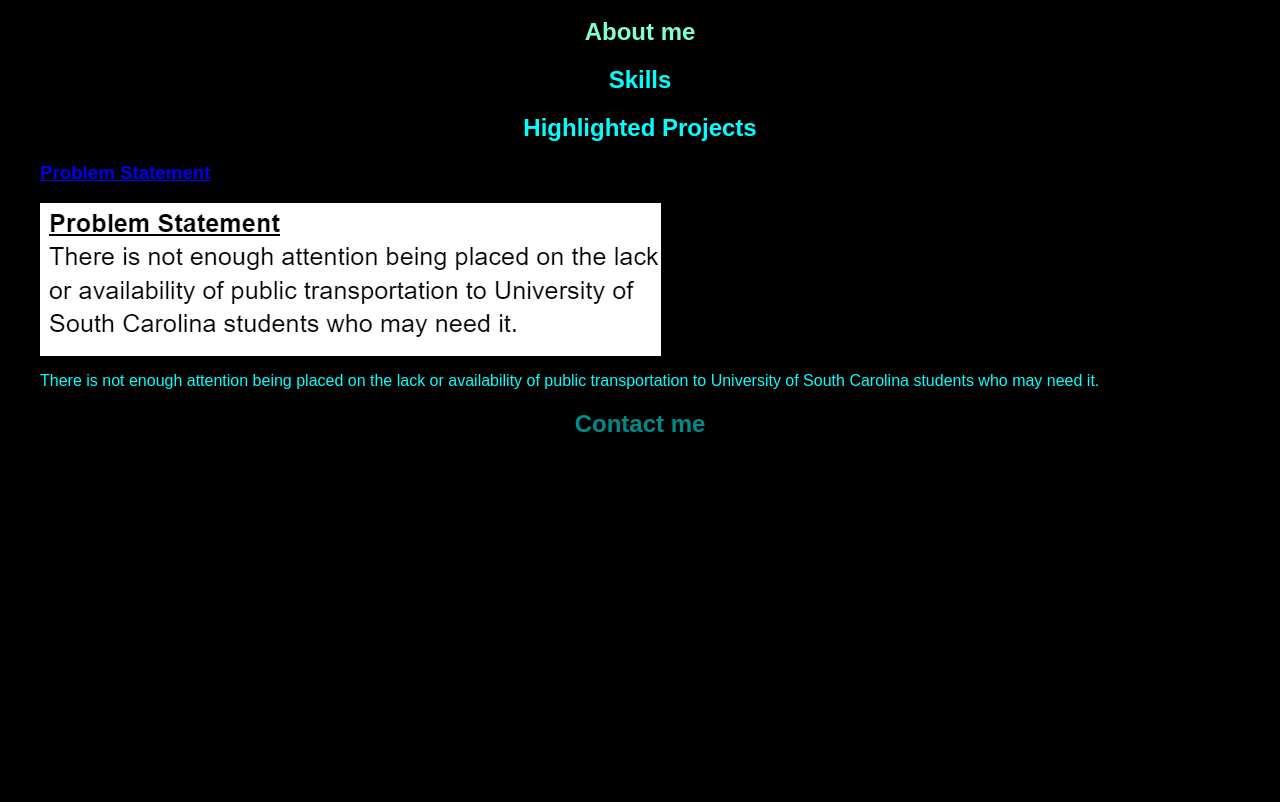
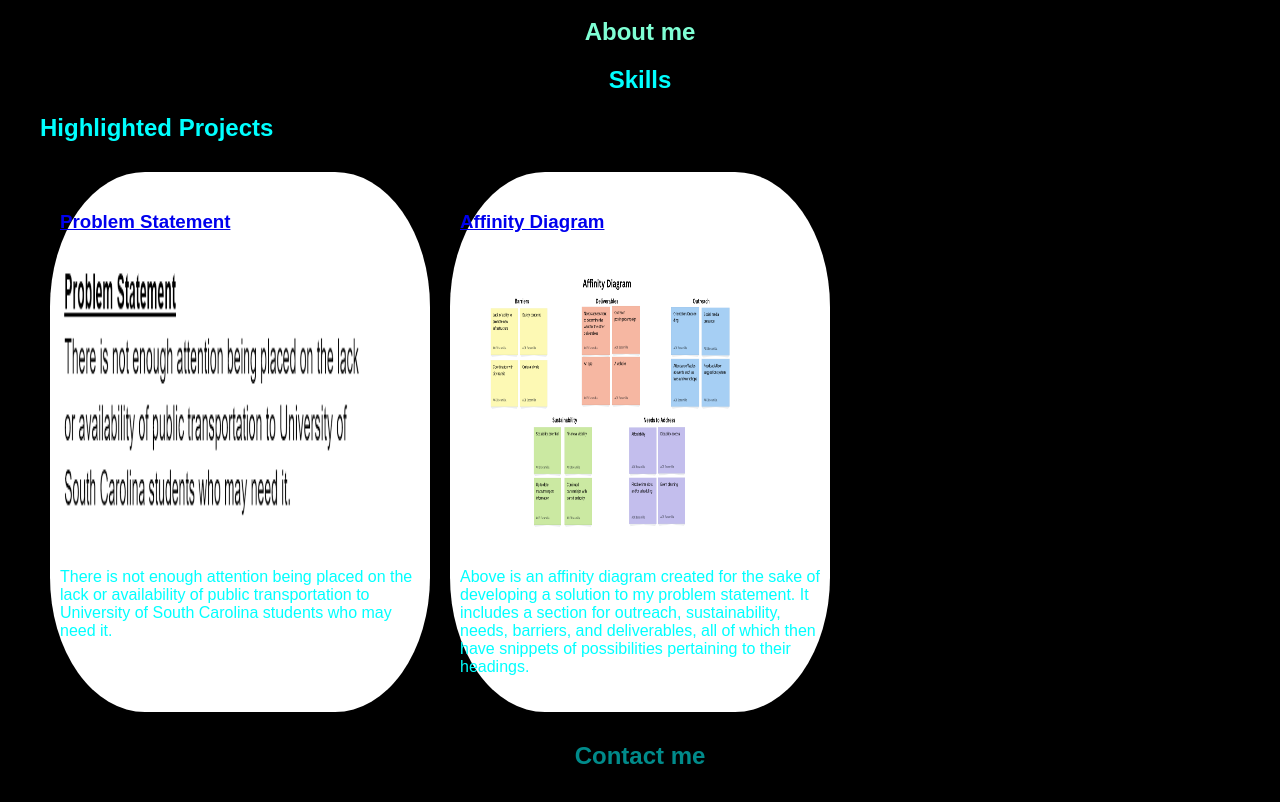
Before and after one commit to AydinEscamilla/AydinEscamilla.github.io, a plain HTML site: page index.html in a window 1280 px wide. Shown: the part 80-882 px from the top of the page. Before the commit the page ends 800 px from the top, so only its background shows below. Drawn offline with Linux system fonts and the light colour scheme.

Commit message:
Affinity Diagram

```diff
--- a/index.html
+++ b/index.html
@@ -12,9 +12,17 @@
             <!--Problem Statement Assignment-->
             <section class="project">
                 <a href="files/statement.pdf"><h3>Problem Statement</h3></a>
-                <a href="files/statement.pdf"><img src="images/ProblemStatement.png"></a>
+                <a href="files/statement.pdf"><img src="images/ProblemStatement.png" width="300" height="300"></a>
                 <p>There is not enough attention being placed on the lack or availability of public transportation to University of South Carolina students who may need it.</p>
             </section>
+
+            <!--Affinity Diagram Assignment-->
+            <section class="project">
+                <a href="files/Affinity_DOC.pdf"><h3>Affinity Diagram</h3></a>
+                <a href="files/Affinity_DOC.pdf"><img src="images/Affinity_IMG.png" width="300" height="300"></a>
+                <p>Above is an affinity diagram created for the sake of developing a solution to my problem statement. It includes a section for outreach, sustainability, needs, barriers, and deliverables, all of which then have snippets of possibilities pertaining to their headings.</p>
+            </section>
+
         </div>
         <div class="contact"><h2 class="contact">Contact me</h2></div>
     </body>
--- a/styles.css
+++ b/styles.css
@@ -23,7 +23,16 @@ h2 {
 }
 
 .projects {
+    display:flex; flex-wrap:wrap;
     color:cyan;
+}
+
+.project {
+    width: 30%;
+    margin: 10px;
+    padding: 20px 10px;
+    background: white;
+    border-radius: 25%;
 }
 
 .contact {
```
Also changed, not shown: images/Affinity_IMG.png (added), 1 other file.
